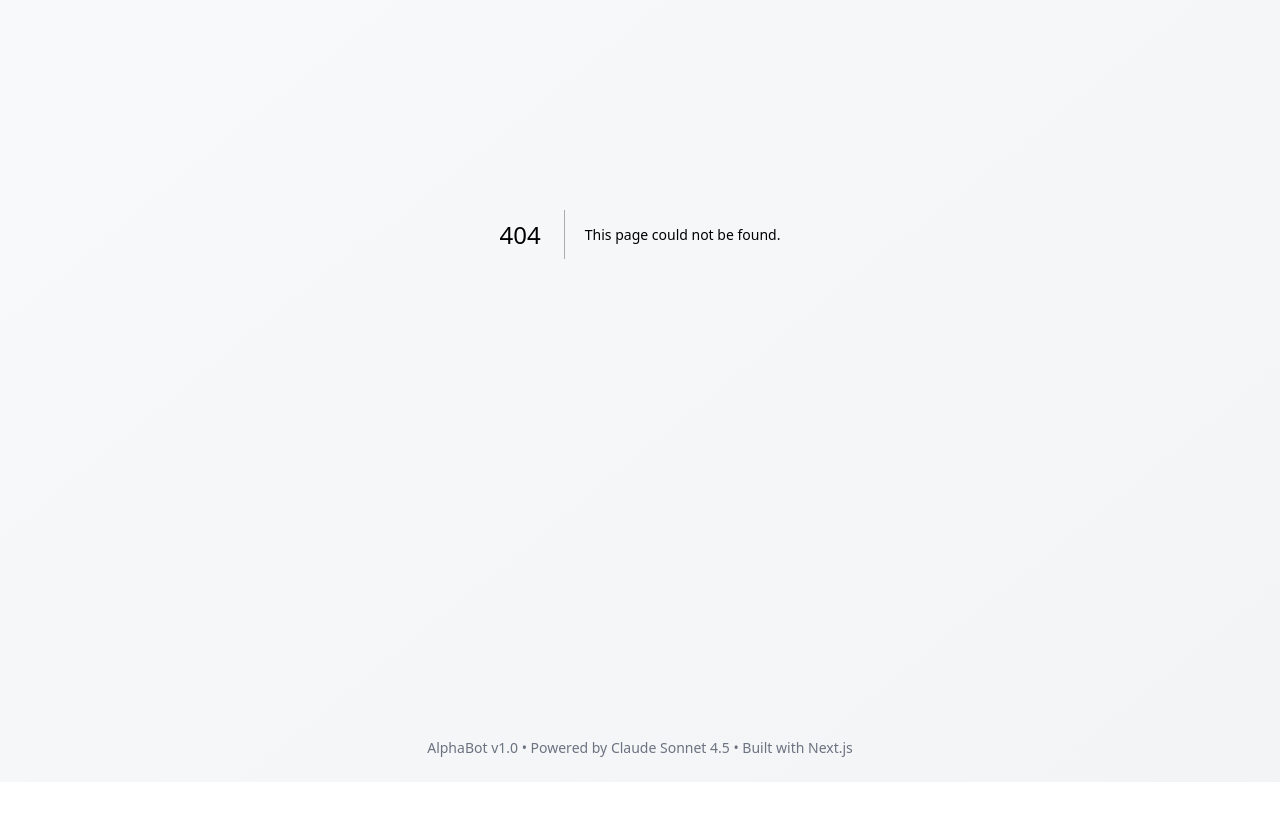
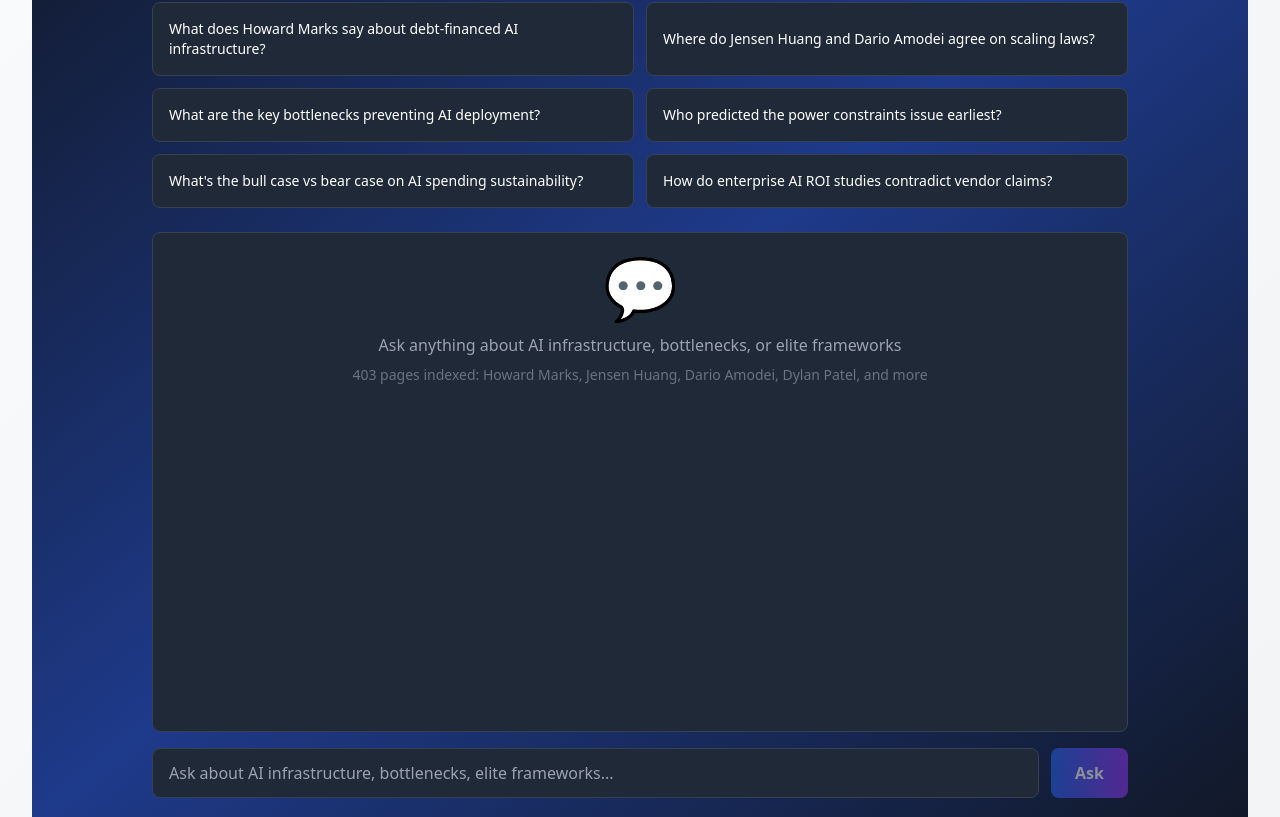
Before and after one commit to mattzimmerman25-prog/alphabot, a Next.js app: page /chat in a window 1280 px wide. Before the commit this address had no page. Shown: the part 263-1080 px from the top of the page. Before the commit the page ends 1045 px from the top, so only its background shows below. Built offline with nearby package versions, Linux system fonts and the light colour scheme.

Commit message:
Add chat interface for wiki Q&A

```diff
--- /dev/null
+++ b/app/chat/page.tsx
@@ -0,0 +1,229 @@
+'use client'
+
+import { useState, useRef, useEffect } from 'react'
+
+interface Message {
+  role: 'user' | 'assistant'
+  content: string
+  citations?: string[]
+}
+
+export default function ChatPage() {
+  const [messages, setMessages] = useState<Message[]>([])
+  const [input, setInput] = useState('')
+  const [isLoading, setIsLoading] = useState(false)
+  const messagesEndRef = useRef<HTMLDivElement>(null)
+
+  const scrollToBottom = () => {
+    messagesEndRef.current?.scrollIntoView({ behavior: 'smooth' })
+  }
+
+  useEffect(() => {
+    scrollToBottom()
+  }, [messages])
+
+  const handleSubmit = async (e: React.FormEvent) => {
+    e.preventDefault()
+    if (!input.trim() || isLoading) return
+
+    const userMessage: Message = { role: 'user', content: input }
+    setMessages(prev => [...prev, userMessage])
+    setInput('')
+    setIsLoading(true)
+
+    try {
+      const response = await fetch('/api/chat', {
+        method: 'POST',
+        headers: { 'Content-Type': 'application/json' },
+        body: JSON.stringify({ question: input, history: messages })
+      })
+
+      if (!response.body) throw new Error('No response body')
+
+      const reader = response.body.getReader()
+      const decoder = new TextDecoder()
+      let assistantContent = ''
+      let citations: string[] = []
+
+      while (true) {
+        const { done, value } = await reader.read()
+        if (done) break
+
+        const chunk = decoder.decode(value)
+        const lines = chunk.split('\n\n')
+
+        for (const line of lines) {
+          if (!line.startsWith('data: ')) continue
+
+          try {
+            const data = JSON.parse(line.slice(6))
+
+            if (data.type === 'content_chunk') {
+              assistantContent += data.data
+              setMessages(prev => {
+                const newMessages = [...prev]
+                const lastMessage = newMessages[newMessages.length - 1]
+                if (lastMessage?.role === 'assistant') {
+                  lastMessage.content = assistantContent
+                } else {
+                  newMessages.push({ role: 'assistant', content: assistantContent, citations: [] })
+                }
+                return newMessages
+              })
+            } else if (data.type === 'citations') {
+              citations = data.data
+              setMessages(prev => {
+                const newMessages = [...prev]
+                const lastMessage = newMessages[newMessages.length - 1]
+                if (lastMessage?.role === 'assistant') {
+                  lastMessage.citations = citations
+                }
+                return newMessages
+              })
+            }
+          } catch (e) {
+            console.error('Parse error:', e)
+          }
+        }
+      }
+
+      setIsLoading(false)
+    } catch (error) {
+      console.error('Chat error:', error)
+      setMessages(prev => [...prev, {
+        role: 'assistant',
+        content: 'Error processing your question. Please try again.'
+      }])
+      setIsLoading(false)
+    }
+  }
+
+  const exampleQuestions = [
+    "What does Howard Marks say about debt-financed AI infrastructure?",
+    "Where do Jensen Huang and Dario Amodei agree on scaling laws?",
+    "What are the key bottlenecks preventing AI deployment?",
+    "Who predicted the power constraints issue earliest?",
+    "What's the bull case vs bear case on AI spending sustainability?",
+    "How do enterprise AI ROI studies contradict vendor claims?"
+  ]
+
+  return (
+    <div className="min-h-screen bg-gradient-to-br from-gray-900 via-blue-900 to-gray-900 text-white">
+      <div className="max-w-5xl mx-auto p-6">
+        {/* Header */}
+        <div className="mb-8">
+          <h1 className="text-4xl font-bold mb-2 bg-gradient-to-r from-blue-400 to-purple-400 bg-clip-text text-transparent">
+            Chat with 403-Page AI Wiki
+          </h1>
+          <p className="text-gray-300">
+            Ask questions. Get synthesis from elite frameworks. Every claim cited.
+          </p>
+        </div>
+
+        {/* Example Questions */}
+        {messages.length === 0 && (
+          <div className="mb-6">
+            <h2 className="text-lg font-semibold mb-3 text-gray-300">Try asking:</h2>
+            <div className="grid grid-cols-1 md:grid-cols-2 gap-3">
+              {exampleQuestions.map((q, idx) => (
+                <button
+                  key={idx}
+                  onClick={() => setInput(q)}
+                  className="text-left p-4 bg-gray-800 hover:bg-gray-700 rounded-lg border border-gray-700 transition-colors text-sm"
+                >
+                  {q}
+                </button>
+              ))}
+            </div>
+          </div>
+        )}
+
+        {/* Messages */}
+        <div className="bg-gray-800 rounded-lg border border-gray-700 mb-4 min-h-[500px] max-h-[600px] overflow-y-auto p-6">
+          {messages.length === 0 ? (
+            <div className="flex flex-col items-center justify-center h-full text-center">
+              <div className="text-6xl mb-4">💬</div>
+              <p className="text-gray-400 mb-2">Ask anything about AI infrastructure, bottlenecks, or elite frameworks</p>
+              <p className="text-sm text-gray-500">
+                403 pages indexed: Howard Marks, Jensen Huang, Dario Amodei, Dylan Patel, and more
+              </p>
+            </div>
+          ) : (
+            <div className="space-y-6">
+              {messages.map((msg, idx) => (
+                <div
+                  key={idx}
+                  className={`${
+                    msg.role === 'user'
+                      ? 'bg-blue-900/30 border-blue-700'
+                      : 'bg-gray-700/50 border-gray-600'
+                  } border rounded-lg p-4`}
+                >
+                  <div className="flex items-start space-x-3">
+                    <div className={`flex-shrink-0 w-8 h-8 rounded-full flex items-center justify-center ${
+                      msg.role === 'user' ? 'bg-blue-600' : 'bg-purple-600'
+                    }`}>
+                      {msg.role === 'user' ? '👤' : '🤖'}
+                    </div>
+                    <div className="flex-1">
+                      <div
+                        className="prose prose-invert max-w-none text-sm"
+                        dangerouslySetInnerHTML={{
+                          __html: msg.content
+                            .replace(/\*\*(.+?)\*\*/g, '<strong>$1</strong>')
+                            .replace(/\[\[(.+?)\]\]/g, '<span class="text-blue-400 font-medium">&#91;&#91;$1&#93;&#93;</span>')
+                            .replace(/\n/g, '<br />')
+                        }}
+                      />
+                      {msg.citations && msg.citations.length > 0 && (
+                        <div className="mt-3 pt-3 border-t border-gray-600">
+                          <p className="text-xs text-gray-400 mb-2">Sources:</p>
+                          <div className="flex flex-wrap gap-2">
+                            {msg.citations.map((citation, cidx) => (
+                              <span
+                                key={cidx}
+                                className="px-2 py-1 bg-gray-800 text-blue-300 rounded text-xs"
+                              >
+                                [[{citation}]]
+                              </span>
+                            ))}
+                          </div>
+                        </div>
+                      )}
+                    </div>
+                  </div>
+                </div>
+              ))}
+              {isLoading && (
+                <div className="flex items-center space-x-2 text-gray-400">
+                  <div className="w-2 h-2 bg-blue-400 rounded-full animate-pulse"></div>
+                  <span className="text-sm">AlphaBot is thinking...</span>
+                </div>
+              )}
+              <div ref={messagesEndRef} />
+            </div>
+          )}
+        </div>
+
+        {/* Input */}
+        <form onSubmit={handleSubmit} className="flex space-x-3">
+          <input
+            type="text"
+            value={input}
+            onChange={(e) => setInput(e.target.value)}
+            placeholder="Ask about AI infrastructure, bottlenecks, elite frameworks..."
+            disabled={isLoading}
+            className="flex-1 px-4 py-3 bg-gray-800 border border-gray-700 rounded-lg focus:ring-2 focus:ring-blue-500 focus:border-transparent disabled:opacity-50"
+          />
+          <button
+            type="submit"
+            disabled={isLoading || !input.trim()}
+            className="px-6 py-3 bg-gradient-to-r from-blue-600 to-purple-600 hover:from-blue-700 hover:to-purple-700 rounded-lg font-semibold transition-all disabled:opacity-50 disabled:cursor-not-allowed"
+          >
+            {isLoading ? 'Thinking...' : 'Ask'}
+          </button>
+        </form>
+      </div>
+    </div>
+  )
+}
```
